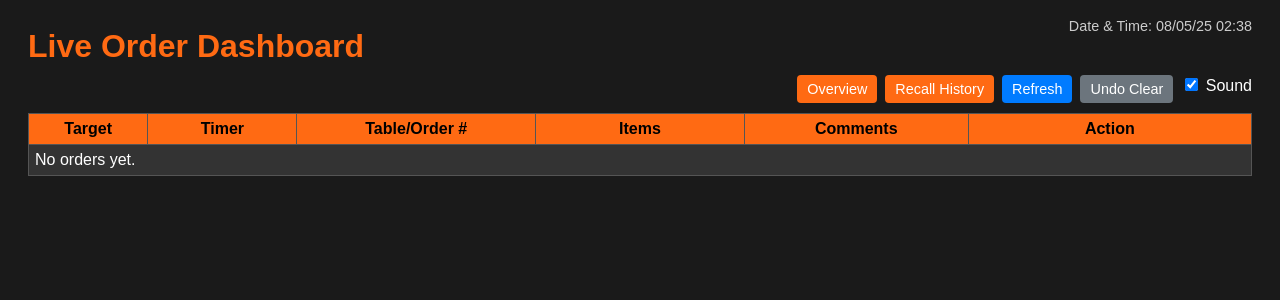
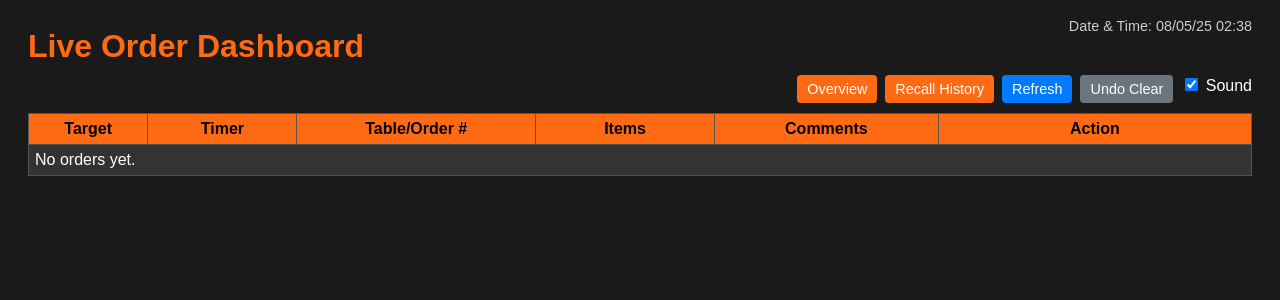
Before and after one commit to Sawyer3DJ/quick-order, a Flask app: page /dashboard in a window 1280 px wide. Shown: the top 300 px of the page. Run offline with Flask 3, Linux system fonts and the light colour scheme; data that the repository does not hold is empty.

Commit message:
Update dashboard.html

```diff
--- a/templates/dashboard.html
+++ b/templates/dashboard.html
@@ -17,7 +17,8 @@
       font-size: 0.9em; color: #ccc;
     }
     h1 {
-      text-align: left; color: #FF6A13;
+      text-align: left;
+      color: #FF6A13;
       margin: 0 0 10px;
     }
     #controlBar {
@@ -38,12 +39,12 @@
       width:100%; border-collapse:collapse;
       background:#333; table-layout:fixed;
     }
-    colgroup col:nth-child(1) { width:80px; }   /* Target */
-    colgroup col:nth-child(2) { width:100px; }  /* Timer */
-    colgroup col:nth-child(3) { width:160px; }  /* Table/Order */
-    colgroup col:nth-child(4) { width:140px; }  /* Items (slightly narrower) */
-    colgroup col:nth-child(5) { width:150px; }  /* Comments */
-    colgroup col:nth-child(6) { width:190px; }  /* Action (wider) */
+    colgroup col:nth-child(1) { width:80px; }    /* Target */
+    colgroup col:nth-child(2) { width:100px; }   /* Timer */
+    colgroup col:nth-child(3) { width:160px; }   /* Table/Order */
+    colgroup col:nth-child(4) { width:120px; }   /* Items – reduced */
+    colgroup col:nth-child(5) { width:150px; }   /* Comments */
+    colgroup col:nth-child(6) { width:210px; }   /* Action – widened */
 
     th, td {
       border:1px solid #555;
@@ -85,8 +86,8 @@
       text-align:left;
     }
     .items-col h4 {
-      margin:4px 0 2px;
-      font-size:1em; text-decoration:underline;
+      margin:4px 0 2px; font-size:1em;
+      text-decoration:underline;
     }
     .items-col ul {
       margin:2px 0 8px 16px;
@@ -232,9 +233,7 @@
       }
     }
 
-    function closeModal(){
-      document.querySelectorAll('.modal').forEach(m=>m.style.display='none');
-    }
+    function closeModal(){ document.querySelectorAll('.modal').forEach(m=>m.style.display='none'); }
     function toggleSound(cb){ soundOn = cb.checked; }
 
     window.onload = fetchOrders;
```
